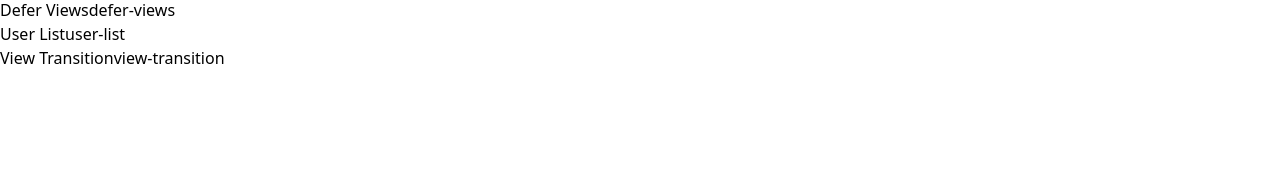
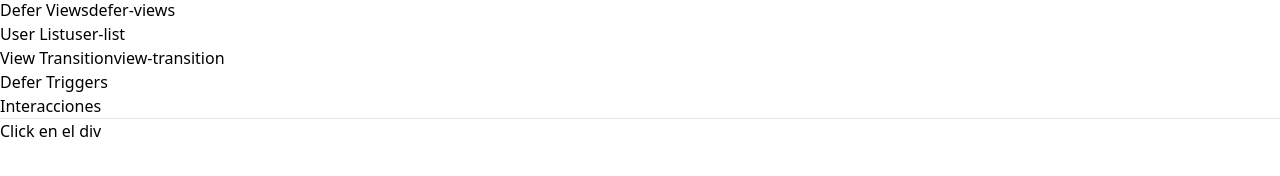
Before and after one commit to jhonshua/curso-Angular17, an Angular app in the folder tutorial/: page /dashboard/defer-options in a window 1280 px wide. Shown: the part 470-646 px from the top of the page. Built offline with nearby package versions, Linux system fonts and the light colour scheme.

Commit message:
Defer Triggers

```diff
--- a/tutorial/src/app/dashboard/page/defer-options/defer-options.component.html
+++ b/tutorial/src/app/dashboard/page/defer-options/defer-options.component.html
@@ -0,0 +1,19 @@
+<app-titel title="Defer Triggers"/>
+
+
+<section>
+  <h1 class="text-xl">Interacciones</h1>
+  <hr class="my-2">
+
+  @defer (on interaction) {
+   <app-heavy-loaders-fast cssClass="bg-blue-500 h-20">
+    <span>On Interaction</span>
+  </app-heavy-loaders-fast>
+  }@placeholder {
+    <div class="w-full h-20 bg-purple-100">
+      Click en el div
+    </div>
+  }
+
+
+</section>
--- a/tutorial/src/app/dashboard/page/defer-options/defer-options.component.ts
+++ b/tutorial/src/app/dashboard/page/defer-options/defer-options.component.ts
@@ -1,10 +1,12 @@
 import { CommonModule } from '@angular/common';
 import {  Component } from '@angular/core';
+import { HeavyLoadersFastComponent } from '../../../shared/heavy-loaders/heavy-loaders-fast.component';
+import { TitelComponent } from '../../../shared/titel/titel.component';
 
 @Component({
   selector: 'app-defer-options',
   standalone: true,
-  imports: [CommonModule],
+  imports: [CommonModule,HeavyLoadersFastComponent,TitelComponent],
   templateUrl: './defer-options.component.html',
   styles:  ` `
 })
--- a/tutorial/src/app/shared/heavy-loaders/heavy-loaders-fast.component.ts
+++ b/tutorial/src/app/shared/heavy-loaders/heavy-loaders-fast.component.ts
@@ -1,13 +1,21 @@
 import { CommonModule } from '@angular/common';
-import { ChangeDetectionStrategy, Component } from '@angular/core';
+import {  Component, Input } from '@angular/core';
 
 @Component({
   selector: 'app-heavy-loaders-fast',
   standalone: true,
-  imports: [
-    CommonModule,
-  ],
-  template:'<div>Holamundo</div>',
-  changeDetection: ChangeDetectionStrategy.OnPush,
+  imports: [CommonModule],
+  template:`
+  <section [ngClass]="['w-full', cssClass]">
+    <ng-content></ng-content>
+  </section>
+  `
 })
-export class HeavyLoadersFastComponent { }
+export class HeavyLoadersFastComponent {
+
+  @Input({required:true}) cssClass!:string;
+
+  constructor(){
+      console.log('heavy-loaders-fast Creado')
+  }
+ }
```
